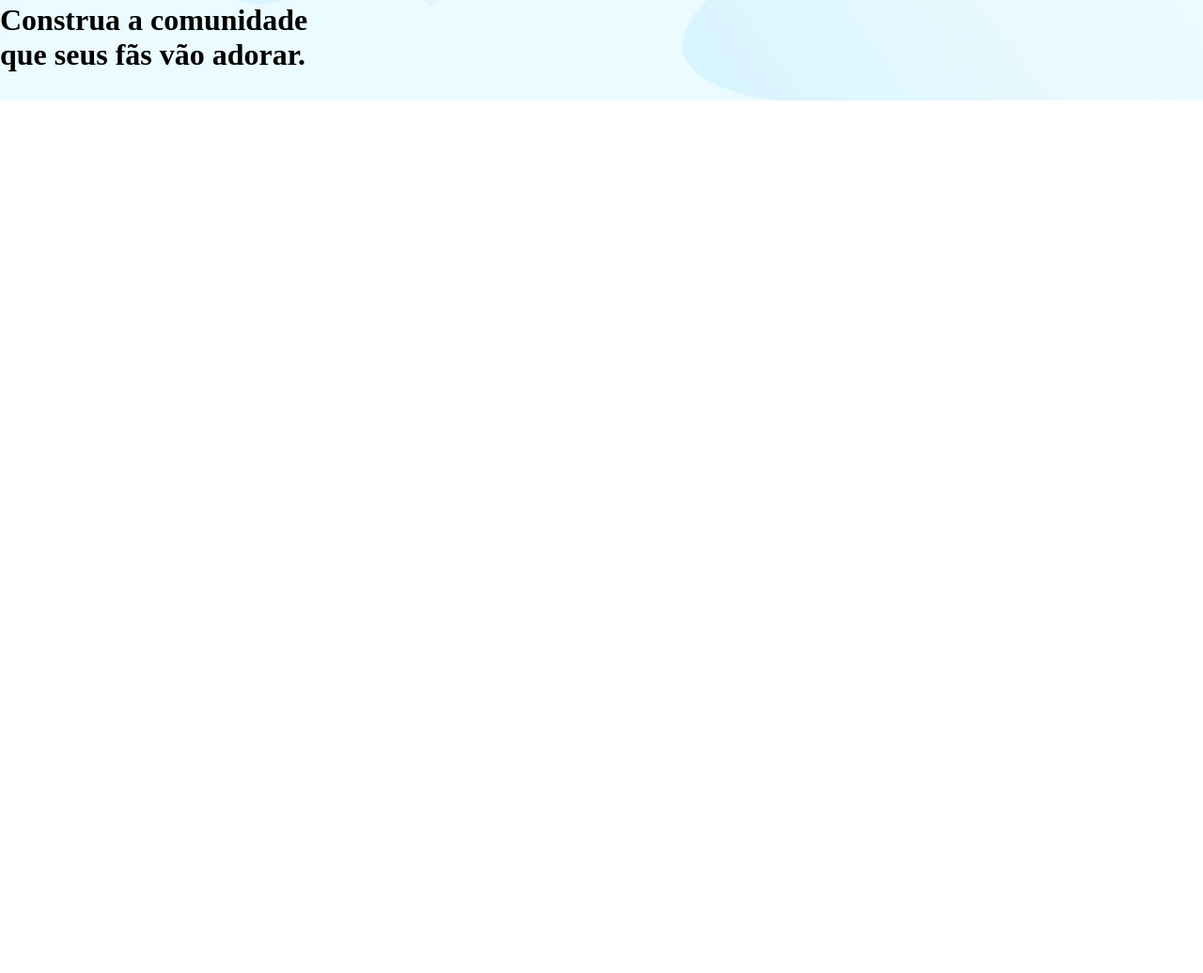
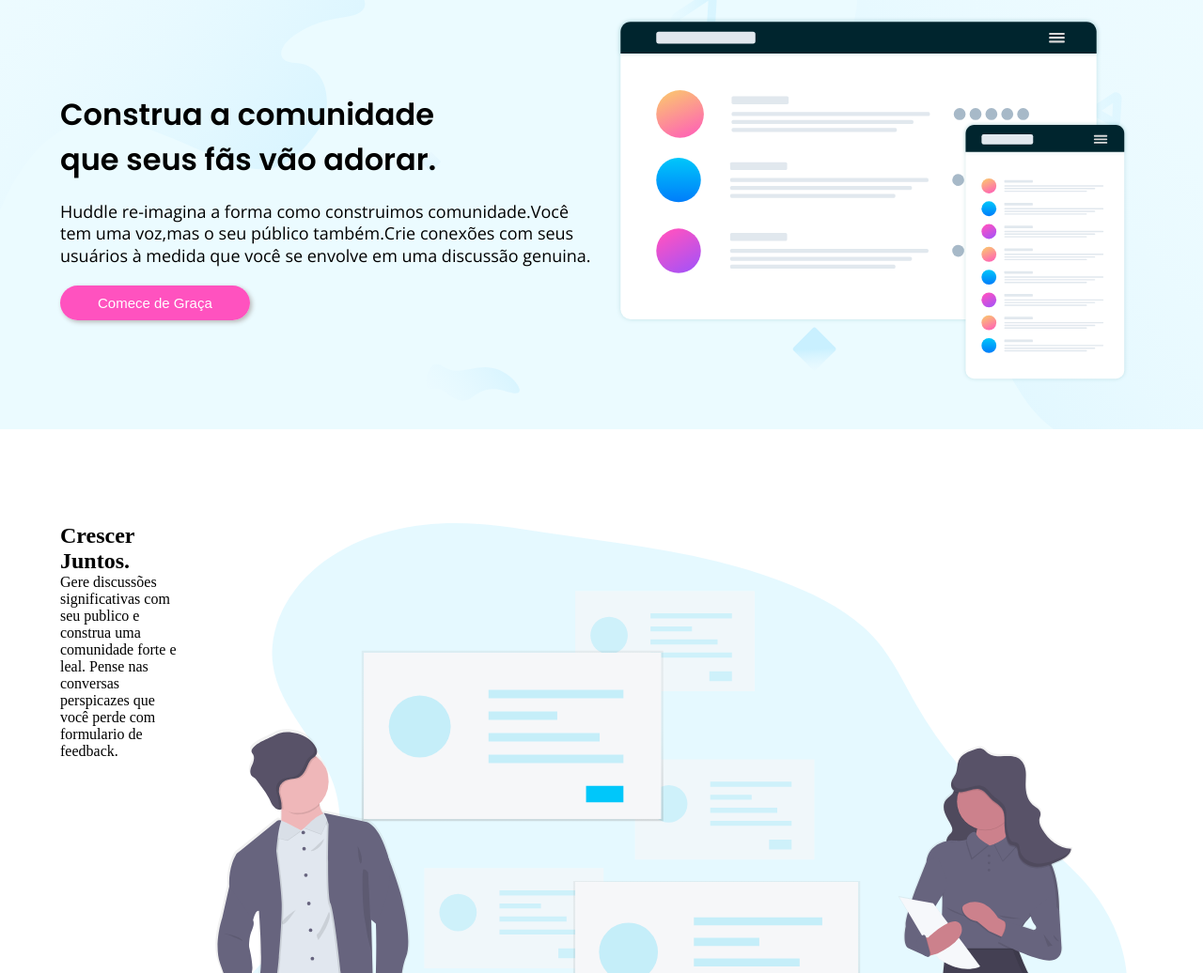
Before and after one commit to PauloGuilherme13/huddle, a plain HTML site: page index.html in a window 1280 px wide. Shown: the part 96-1132 px from the top of the page at 94% size. Before the commit the page ends 800 px from the top, so only its background shows below. Drawn offline with nearby package versions, Linux system fonts and the light colour scheme; files whose address does not match are found by name.

Commit message:
dia 23/05 as 17 horas

```diff
--- a/css/style.css
+++ b/css/style.css
@@ -38,3 +38,64 @@
     font-weight: 700;
     font-size: 15px;
 }
+
+#hero nav{
+    margin-bottom: 20px;
+}
+
+.container{
+    width: 90%;
+    margin: 0 auto;
+    display: flex;
+}
+
+.left-hero{
+    width: 50%;
+    display: flex;
+    flex-direction: column;
+    justify-content: center;
+}
+
+.right-hero{
+    width: 50%;
+}
+
+.left-hero h1{
+    font-family:"Poppins";
+    font-weight: 600;
+    line-height: 1.5;
+    margin-bottom: 20px;
+}
+
+.left-hero p{
+    font-family: "Open Sans";
+    font-weight: 400;
+    font-size: 18px;
+    line-height: 1.3;
+    padding-bottom: 20px;
+}
+
+.left-hero a{
+    text-decoration: none;
+    background-color: hsl(322, 100%, 66%);
+    color: white;
+    padding: 10px 40px;
+    border-radius: 20px;
+    box-shadow: 2px 2px 5px rgb(183, 182, 182);
+    font-family: "Opens Sans", sans-serif;
+    font-weight: 400;
+    font-size: 15px;
+}
+
+.left-hero p{
+    padding-bottom: 30px;
+}
+
+.right-hero img{
+    width: 100%;
+    padding: 15px;
+}
+
+#grow-2geda{
+    padding-top: 100px;
+}
--- a/index.html
+++ b/index.html
@@ -21,9 +21,44 @@
             <div class="hero container">
                 <div class="left-hero">
                     <h1>Construa a comunidade<br>que seus fãs vão adorar.</br></h1>
+                    <p>
+                        Huddle re-imagina a forma como construimos comunidade.Você tem uma voz,mas o seu público também.Crie conexões com seus usuários à medida que você se envolve em uma discussão genuina.
+                    </p>
+
+                    <div class="btn">
+                        <a href="#">Comece de Graça</a>
+                    </div><!--btn-->
+
                 </div><!--left-hero-->
+
+                <div class="right-hero">
+                    <img src="./images/illustration-mockups.svg" alt="mockup">
+                </div><!--right-hero-->
+
             </div><!--hero container-->
         </header><!--hero-->
+
+        <section id="grow-2geda">
+            <div class="grow-2geda container">
+                <div class="left-grow">
+                    <h2>
+                        Crescer Juntos.
+                    </h2>
+
+                    <p>
+                        Gere discussões significativas com seu publico e construa uma comunidade forte e leal. Pense nas conversas perspicazes que você perde com formulario de feedback.
+                    </p>
+                </div><!--left-grow-->
+
+                <div class="right-grow">
+                    <img src="./images/illustration-grow-together.svg" alt="growstogether">
+                </div><!--right-grow-->
+
+            </div><!--grow-2geda container-->
+
+        </section><!--grow-2geda-->
+
+
     </main>
 
 </body>
```
